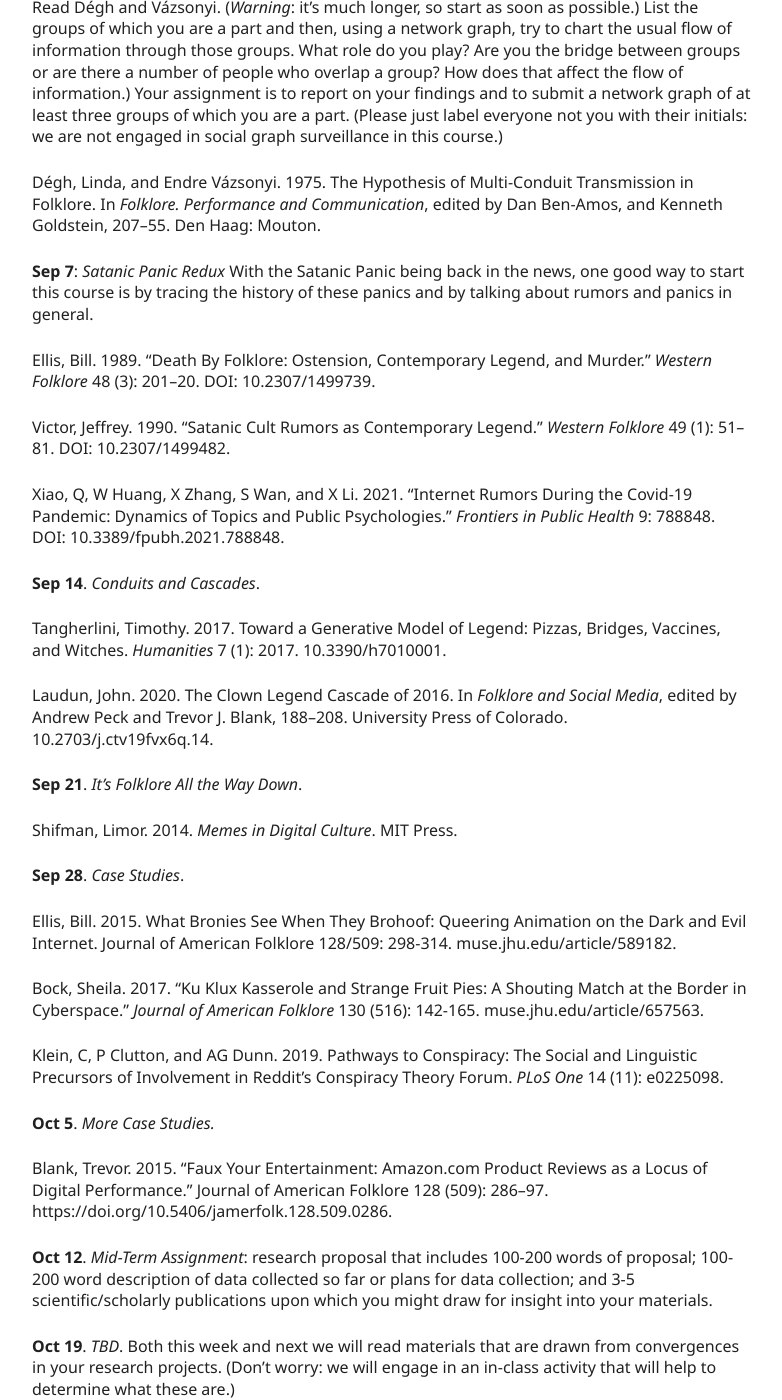
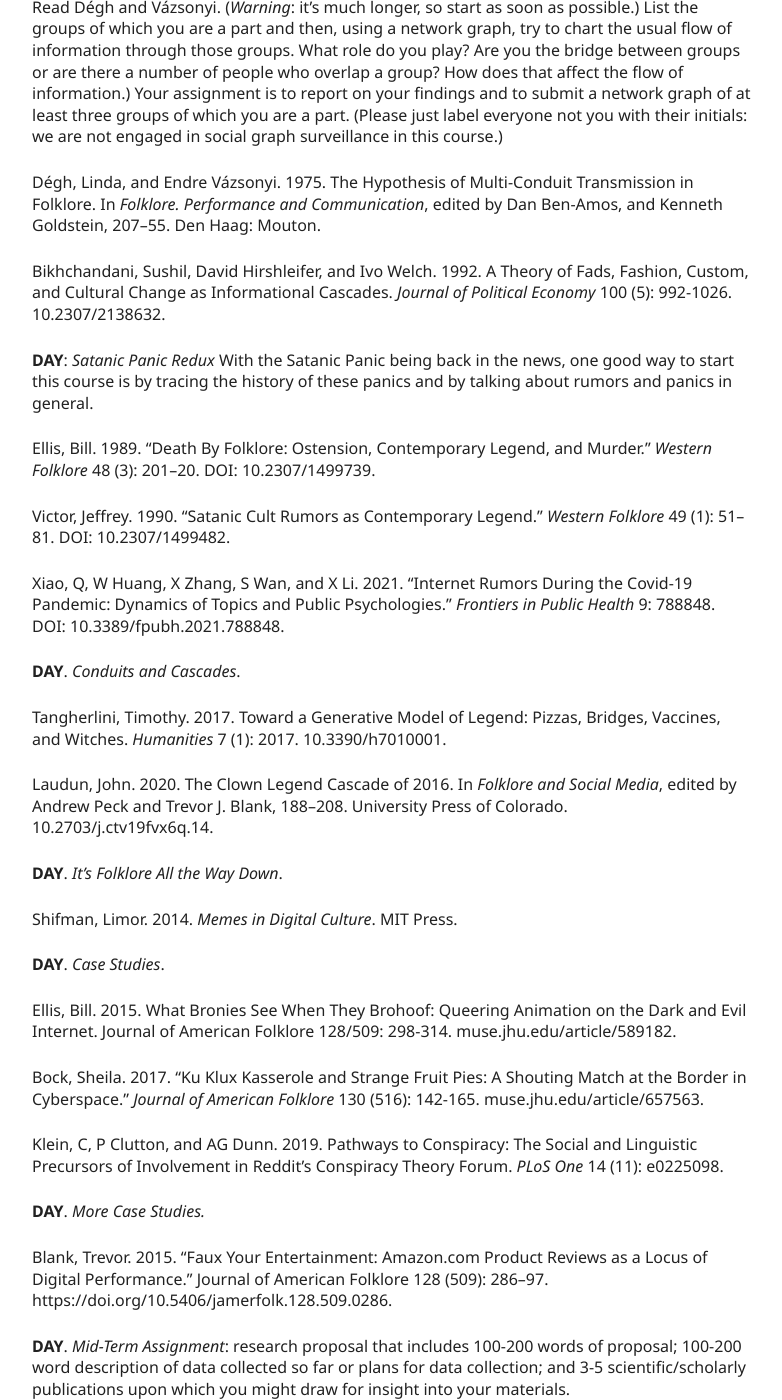
Before and after one commit to johnlaudun/jln, a Jekyll site: the page built from teaching/courses/432-schedule.md, in a window 1280 px wide and 1400 px high, scrolled down 1554 px. Shown: the whole window, without its empty margins (248-1030 px from the left). Built offline with Jekyll 4.4.1, drawn with Linux system fonts in a browser that asks for light colours; some of the changed text lies outside the part shown.

Commit message:
Cleared out old dates from schedule.

```diff
--- a/teaching/courses/432-schedule.md
+++ b/teaching/courses/432-schedule.md
@@ -32,6 +32,7 @@ O’Connor, Cailin, and James Owen Weatherall. 2019. Why We Trust Lies: The Most
 **Sep 17**.
 
 
+
 ---
 
 ***Everything below is not yet a part of the schedule.***
@@ -42,8 +43,10 @@ Read Dégh and Vázsonyi. (*Warning*: it's much longer, so start as soon as poss
 
 Dégh, Linda, and Endre Vázsonyi. 1975. The Hypothesis of Multi-Conduit Transmission in Folklore. In _Folklore. Performance and Communication_, edited by Dan Ben-Amos, and Kenneth Goldstein, 207–55. Den Haag: Mouton.
 
+Bikhchandani, Sushil, David Hirshleifer, and Ivo Welch. 1992. A Theory of Fads, Fashion, Custom, and Cultural Change as Informational Cascades. _Journal of Political Economy_ 100 (5): 992-1026. 10.2307/2138632.
 
-**Sep 7**: *Satanic Panic Redux* With the Satanic Panic being back in the news, one good way to start this course is by tracing the history of these panics and by talking about rumors and panics in general.
+
+**DAY**: *Satanic Panic Redux* With the Satanic Panic being back in the news, one good way to start this course is by tracing the history of these panics and by talking about rumors and panics in general.
 
 Ellis, Bill. 1989. “Death By Folklore: Ostension, Contemporary Legend, and Murder.” *Western Folklore* 48 (3): 201–20. DOI: 10.2307/1499739.
 
@@ -51,19 +54,19 @@ Victor, Jeffrey. 1990. “Satanic Cult Rumors as Contemporary Legend.” *Wester
 
 Xiao, Q, W Huang, X Zhang, S Wan, and X Li. 2021. “Internet Rumors During the Covid-19 Pandemic: Dynamics of Topics and Public Psychologies.” *Frontiers in Public Health* 9: 788848. DOI: 10.3389/fpubh.2021.788848.
 
-**Sep 14**. *Conduits and Cascades*.
+**DAY**. *Conduits and Cascades*.
 
 
 Tangherlini, Timothy. 2017. Toward a Generative Model of Legend: Pizzas, Bridges, Vaccines, and Witches. _Humanities_ 7 (1): 2017. 10.3390/h7010001.
 
 Laudun, John. 2020. The Clown Legend Cascade of 2016. In _Folklore and Social Media_, edited by Andrew Peck and Trevor J. Blank, 188–208. University Press of Colorado. 10.2703/j.ctv19fvx6q.14.
 
-**Sep 21**. *It's Folklore All the Way Down*.
+**DAY**. *It's Folklore All the Way Down*.
 
 
 Shifman, Limor. 2014. _Memes in Digital Culture_. MIT Press.
 
-**Sep 28**. *Case Studies*.
+**DAY**. *Case Studies*.
 
 Ellis, Bill. 2015. What Bronies See When They Brohoof: Queering Animation on the Dark and Evil Internet. Journal of American Folklore 128/509: 298-314. muse.jhu.edu/article/589182.
 
@@ -71,27 +74,27 @@ Bock, Sheila. 2017. "Ku Klux Kasserole and Strange Fruit Pies: A Shouting Match
 
 Klein, C, P Clutton, and AG Dunn. 2019. Pathways to Conspiracy: The Social and Linguistic Precursors of Involvement in Reddit’s Conspiracy Theory Forum. _PLoS One_ 14 (11): e0225098.
 
-**Oct 5**. *More Case Studies.*
+**DAY**. *More Case Studies.*
 
 Blank, Trevor. 2015. “Faux Your Entertainment: Amazon.com Product Reviews as a Locus of Digital Performance.” Journal of American Folklore 128 (509): 286–97. https://doi.org/10.5406/jamerfolk.128.509.0286.
 
-**Oct 12**. *Mid-Term Assignment*: research proposal that includes 100-200 words of proposal; 100-200 word description of data collected so far or plans for data collection; and 3-5 scientific/scholarly publications upon which you might draw for insight into your materials.
+**DAY**. *Mid-Term Assignment*: research proposal that includes 100-200 words of proposal; 100-200 word description of data collected so far or plans for data collection; and 3-5 scientific/scholarly publications upon which you might draw for insight into your materials.
 
-**Oct 19**. *TBD*. Both this week and next we will read materials that are drawn from convergences in your research projects. (Don't worry: we will engage in an in-class activity that will help to determine what these are.)
+**DAY**. *TBD*. Both this week and next we will read materials that are drawn from convergences in your research projects. (Don't worry: we will engage in an in-class activity that will help to determine what these are.)
 
-**Oct 26**. *See above.*
+**DAY**. *See above.*
 
-**Nov 2**. *Course Project 1*. Basic corpus of materials due.
+**DAY**. *Course Project 1*. Basic corpus of materials due.
 
 D’Ignazio, Catherine, & Klein, Lauren. 2020. The Numbers Don’t Speak for Themselves. In _Data Feminism_. Retrieved from https://data-feminism.mitpress.mit.edu/pub/czq9dfs5.
 
-**Nov 9**. *Course Project 2*. Annotated bibliography of scholarly sources due.
+**DAY**. *Course Project 2*. Annotated bibliography of scholarly sources due.
 
-**Nov 16**. *Course Project 3*. Draft body paragraphs due.
+**DAY**. *Course Project 3*. Draft body paragraphs due.
 
-**Nov 30**. *Course Project 4*. First draft of analytical essay due.
+**DAY**. *Course Project 4*. First draft of analytical essay due.
 
-**Dec 7**. *Course Project 5*. Final draft of essay due.
+**DAY**. *Course Project 5*. Final draft of essay due.
 
 
 ## Resources
```
